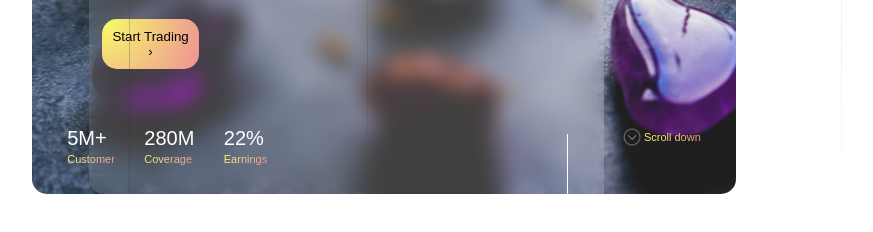
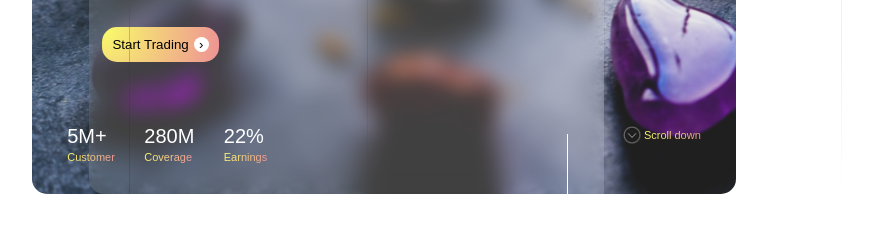
Before and after one commit to AmitkumarMishra-code/inclass-live-challenge, a plain HTML site: page index.html in a window 1280 px wide. Shown: the part 456-688 px from the top of the page, without its empty margins (256-1129 px from the left). Drawn offline with Linux system fonts and the light colour scheme.

Commit message:
Update style.css
made changes for the div that was added to the start trading button. made the div a circle, and gave it a fixed width and background color.
made start trading button a flex, and added gap, and aligned items to center.

```diff
--- a/style.css
+++ b/style.css
@@ -160,13 +160,21 @@ span {
 
 .content button {
     background-image: radial-gradient( circle farthest-corner at 3.1% 8.2%, rgba(248, 250, 107, 1) 0%, rgba(238, 148, 148, 1) 98.2%);
-    /* background-image: radial-gradient( circle farthest-corner at 10% 20%, rgba(222, 168, 248, 1) 0%, rgba(168, 222, 248, 1) 21.8%, rgba(189, 250, 205, 1) 35.6%, rgba(243, 250, 189, 1) 52.9%, rgba(250, 227, 189, 1) 66.8%, rgba(248, 172, 172, 1) 90%, rgba(254, 211, 252, 1) 99.7%); */
     width: fit-content;
     border-radius: 15px;
     padding: 10px;
     border: none;
     color: rgb(0, 0, 0);
     font-family: 'Kumbh', sans-serif;
+    align-items: center;
+    display: flex;
+    gap: 5px;
+}
+
+.content button .arrow {
+    background-color: white;
+    border-radius: 50%;
+    width: 15px;
 }
 
 .content p:first-of-type {
```
